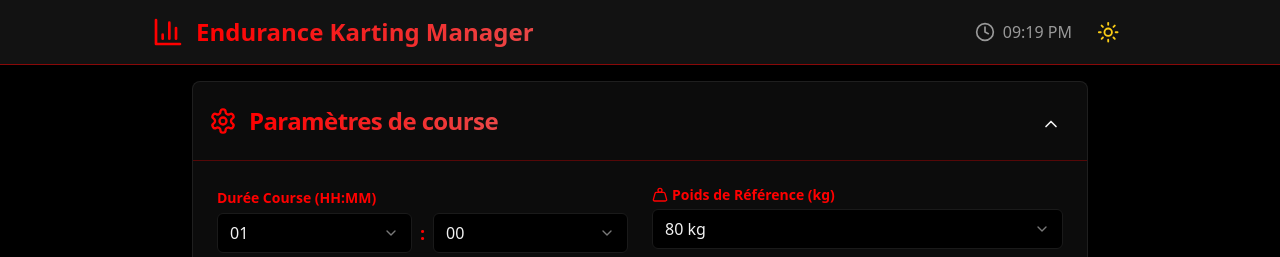
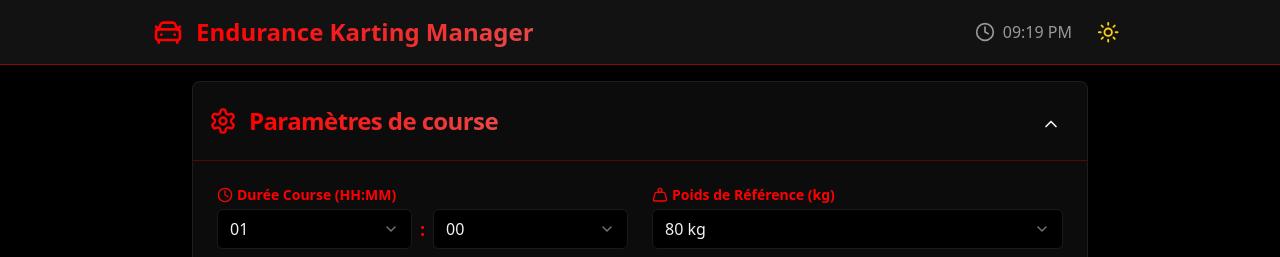
Before and after one commit to DaDouGaBaNa/EKM, a React (Vite) app: page / in a window 1280 px wide. Shown: the top 257 px of the page. Built offline with nearby package versions, Linux system fonts and the light colour scheme.

Commit message:
modif icone

```diff
--- a/src/components/Header.jsx
+++ b/src/components/Header.jsx
@@ -1,5 +1,5 @@
 import React, { useState, useEffect } from 'react';
-import { BarChart3, Clock } from 'lucide-react';
+import { CarFront, Clock } from 'lucide-react';
 import ThemeSwitcher from '@/components/ThemeSwitcher';
 
 const DigitalClock = () => {
@@ -24,7 +24,7 @@ const Header = () => {
       <div className="max-w-5xl mx-auto px-2 sm:px-4 lg:px-6">
         <div className="flex items-center justify-between h-14 sm:h-16">
           <div className="flex items-center">
-            <BarChart3 className="h-6 w-6 sm:h-8 sm:w-8 text-primary" />
+            <CarFront className="h-6 w-6 sm:h-8 sm:w-8 text-primary" />
             <h1 className="ml-2 sm:ml-3 text-lg sm:text-2xl font-bold gradient-text">
               Endurance Karting Manager
             </h1>
--- a/src/components/RaceSetup/BasicSettings.jsx
+++ b/src/components/RaceSetup/BasicSettings.jsx
@@ -44,7 +44,9 @@ const BasicSettings = ({ config, setConfig, isRaceActive }) => {
     <>
     <div className="grid grid-cols-1 md:grid-cols-2 gap-4 md:gap-6">
       <div>
-        <Label className="text-sm md:text-md font-semibold text-primary">Durée Course (HH:MM)</Label>
+        <Label className="text-sm md:text-md font-semibold text-primary flex items-center gap-1">
+          <Clock className="h-4 w-4"/> Durée Course (HH:MM)
+        </Label>
         <div className="flex items-center gap-2 mt-1">
           <Select value={raceHours} onValueChange={(val) => handleChange('raceHours', val)} disabled={isRaceActive}>
             <SelectTrigger className="w-full text-base py-2"><SelectValue placeholder="HH" /></SelectTrigger>
```
